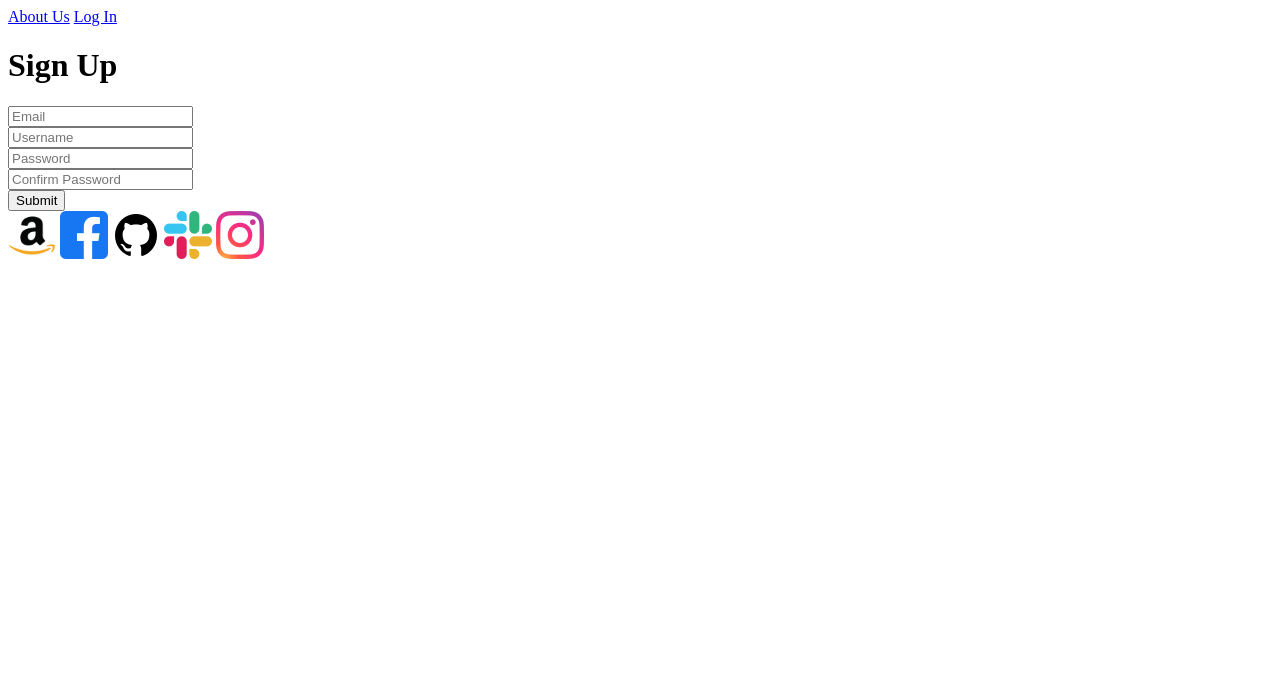
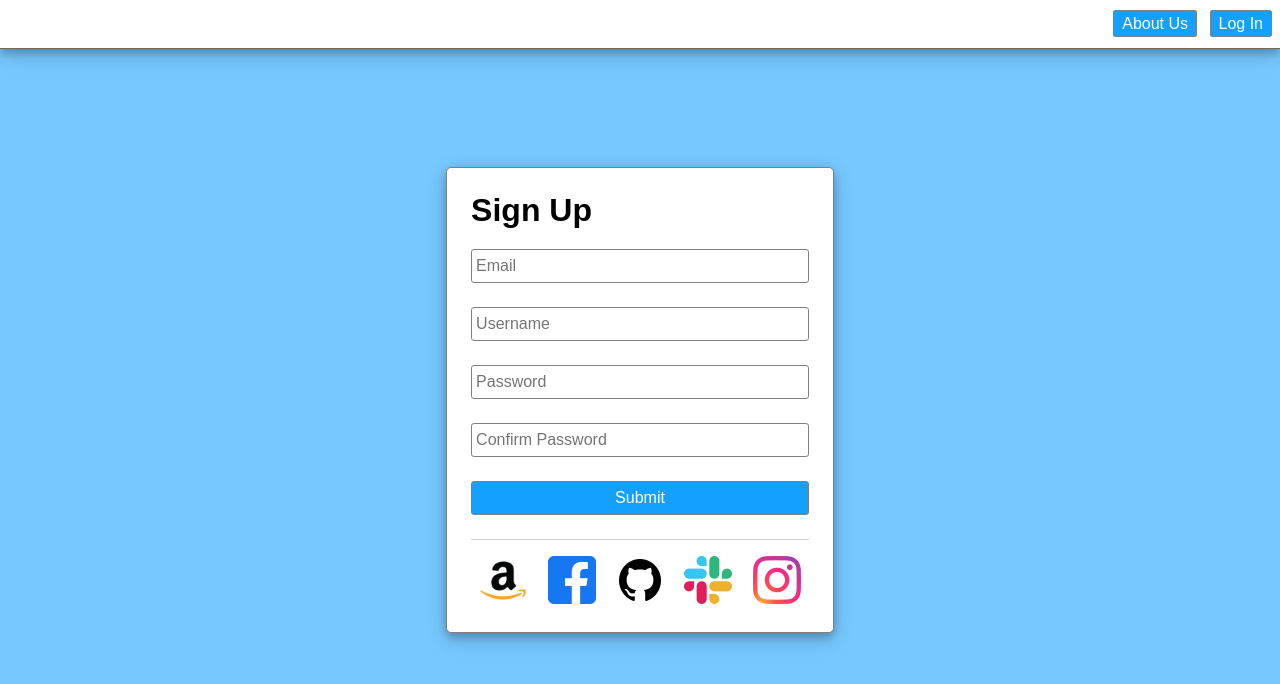
Before and after one commit to itsAliceS/StaticRegisterPage, a plain HTML site: page index.html in a window 1280 px wide. Drawn offline with Linux system fonts and the light colour scheme.

Commit message:
CSS added

```diff
--- a/index.html
+++ b/index.html
@@ -4,6 +4,7 @@
     <meta charset="UTF-8">
     <meta http-equiv="X-UA-Compatible" content="IE=edge">
     <meta name="viewport" content="width=device-width, initial-scale=1.0">
+    <link rel="stylesheet" href="./main.css" />
     <title>Register Page</title>
 </head>
 <body>
@@ -11,7 +12,7 @@
        <a href="#">About Us</a>
        <a href="#">Log In</a>
    </header>
-   <div>
+   <div class="container">
        <h1>Sign Up</h1>
        <form>
            <div>
--- /dev/null
+++ b/main.css
@@ -0,0 +1,90 @@
+body {
+    background-color: #76c8ff;
+    margin: 0;
+    font-family: sans-serif;
+    display: flex;
+    height: 100vh;
+}
+
+header {
+    background-color: white;
+    text-align: right;
+    padding: .75rem 0;
+    border-bottom: solid 1px dimgrey;
+    box-shadow:
+        0 4px 8px 0 rgba(0, 0, 0, 0.2),
+        0 6px 20px 0 rgba(0, 0, 0, 0.19);
+    position: fixed;
+    top: 0;
+    left: 0;
+    width: 100vw;
+}
+
+header a {
+    color: white;
+    background-color: #13a0ff;
+    border: solid 1px gray;
+    border-radius: 3px;
+    padding: .25rem .5rem;
+    margin-right: .5rem;
+    /* line-height adjusts the amount of space taken up for the font */
+    line-height: 1.5rem;
+    /* This removes the underline from the a tag */
+    text-decoration: none;
+}
+
+header a:hover, form button:hover {
+    background-color: #1084d1;
+    cursor: pointer;
+}
+
+.container {
+    margin: auto;
+    padding: 1.5rem;
+    background-color: white;
+    border: solid 1px gray;
+    border-radius: 5px;
+    box-shadow:
+        0 4px 8px 0 rgba(0,0,0,0.2),
+        0 6px 20px 0 rgba(0, 0, 0, 0.19);
+}
+
+.container > h1 {
+    margin: 0 0 .5rem;
+}
+
+form input, form button {
+    width: 100%;
+    min-width: 300px;
+    /*
+    Our inputs and forms have different default sizes
+    By changing the box-sizing, we can fix this.
+     */
+     box-sizing: border-box;
+     margin: .75rem 0;
+     padding: .25rem;
+     line-height: 1.5rem;
+     font-size: 1em;
+     border: solid 1px gray;
+     border-radius: 3px;
+}
+
+form button {
+    color: white;
+    background-color: #13a0ff;
+}
+
+footer {
+    margin-top: .75rem;
+    border-top: solid 1px lightgray;
+    padding-top: 1rem;
+    text-align: center;
+}
+
+footer img {
+    margin: 0 .5rem;
+}
+
+footer img:hover {
+    cursor: pointer;
+}
```
Also changed, not shown: 1 other file.
